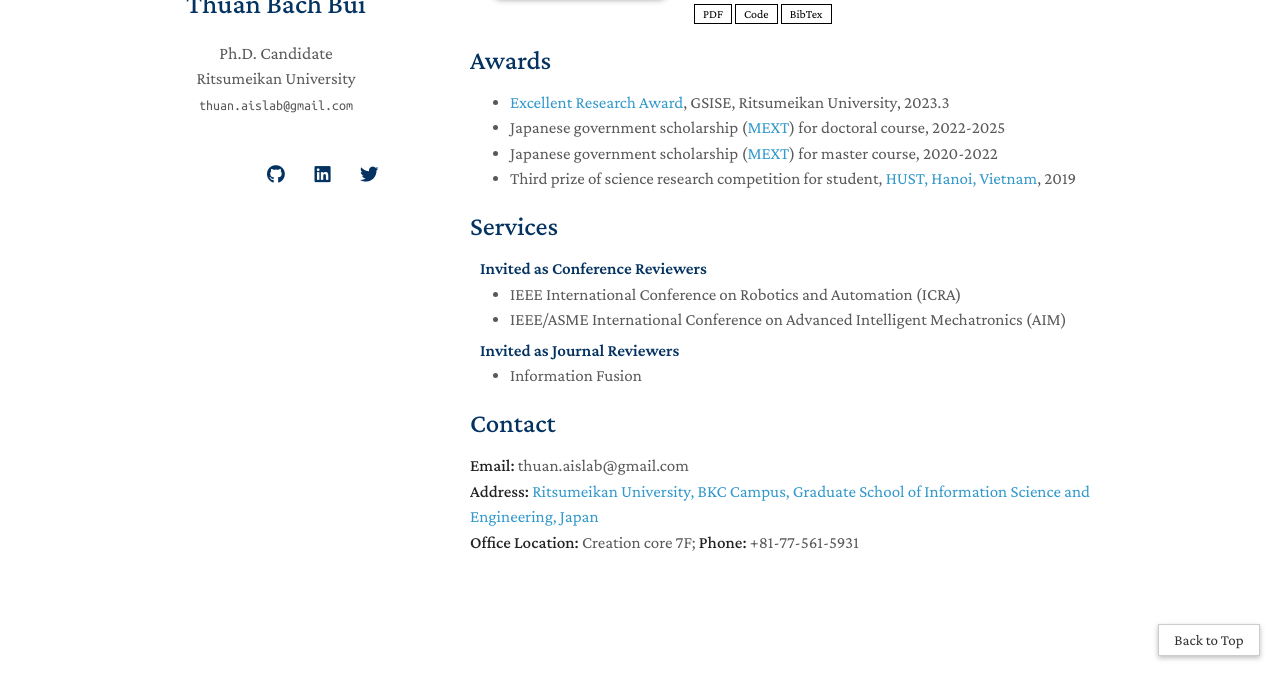
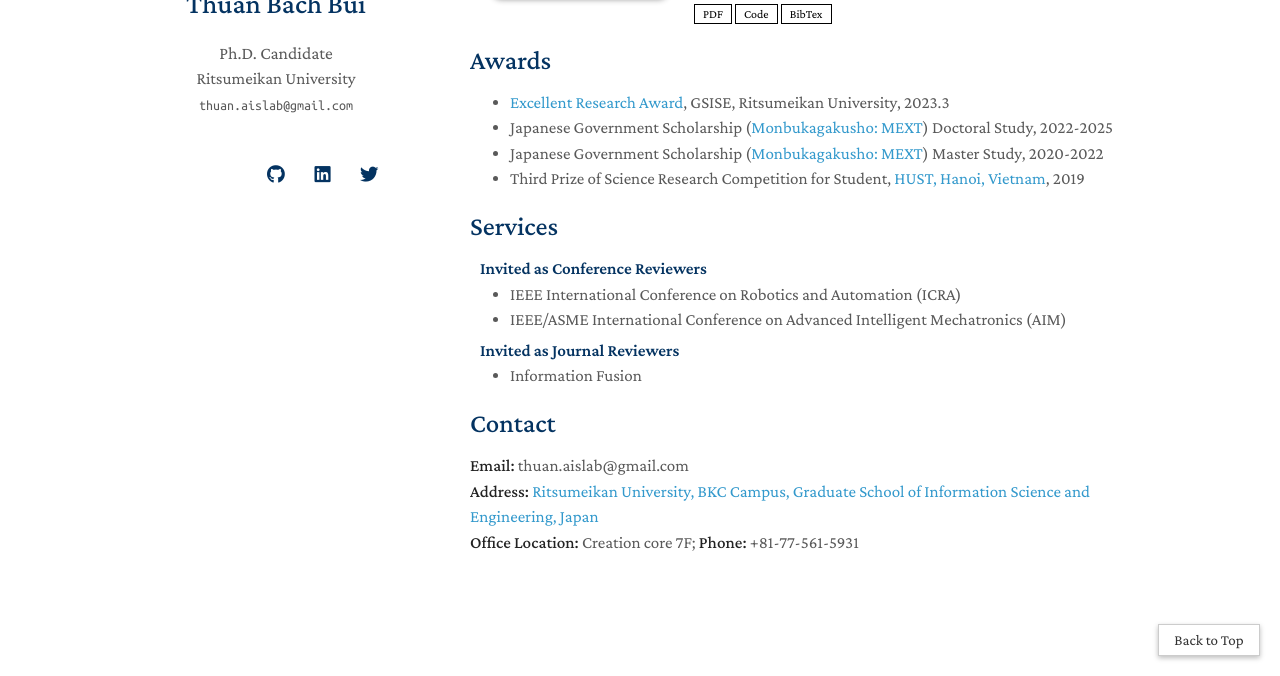
Before and after one commit to thuanbb/thuanbb.github.io, a Jekyll site: the page built from index.md, in a window 1280 px wide and 900 px high, scrolled down 785 px, cut to the strip 224-900 px from the top of the window. Built offline with Jekyll 4.4.1, drawn with Linux system fonts in a browser that asks for light colours; nearby versions of some CDN libraries; a style sheet for code colours, icons or effects is not loaded; our own code applies the rules of GitHub Pages for plain Markdown files.

Commit message:
Update index.md

```diff
--- a/index.md
+++ b/index.md
@@ -96,9 +96,9 @@
 
 ## Awards
 - [Excellent Research Award](https://www.ritsumei.ac.jp/gsise/news/detail/?id=37), GSISE, Ritsumeikan University, 2023.3
-- Japanese government scholarship ([MEXT](https://www.mext.go.jp/en/index.htm)) for doctoral course, 2022-2025
-- Japanese government scholarship ([MEXT](https://www.mext.go.jp/en/index.htm)) for master course, 2020-2022
-- Third prize of science research competition for student, [HUST, Hanoi, Vietnam](https://en.hust.edu.vn), 2019
+- Japanese Government Scholarship ([Monbukagakusho: MEXT](https://www.mext.go.jp/en/index.htm)) Doctoral Study, 2022-2025
+- Japanese Government Scholarship ([Monbukagakusho: MEXT](https://www.mext.go.jp/en/index.htm)) Master Study, 2020-2022
+- Third Prize of Science Research Competition for Student, [HUST, Hanoi, Vietnam](https://en.hust.edu.vn), 2019
 
 ## Services
 
```
